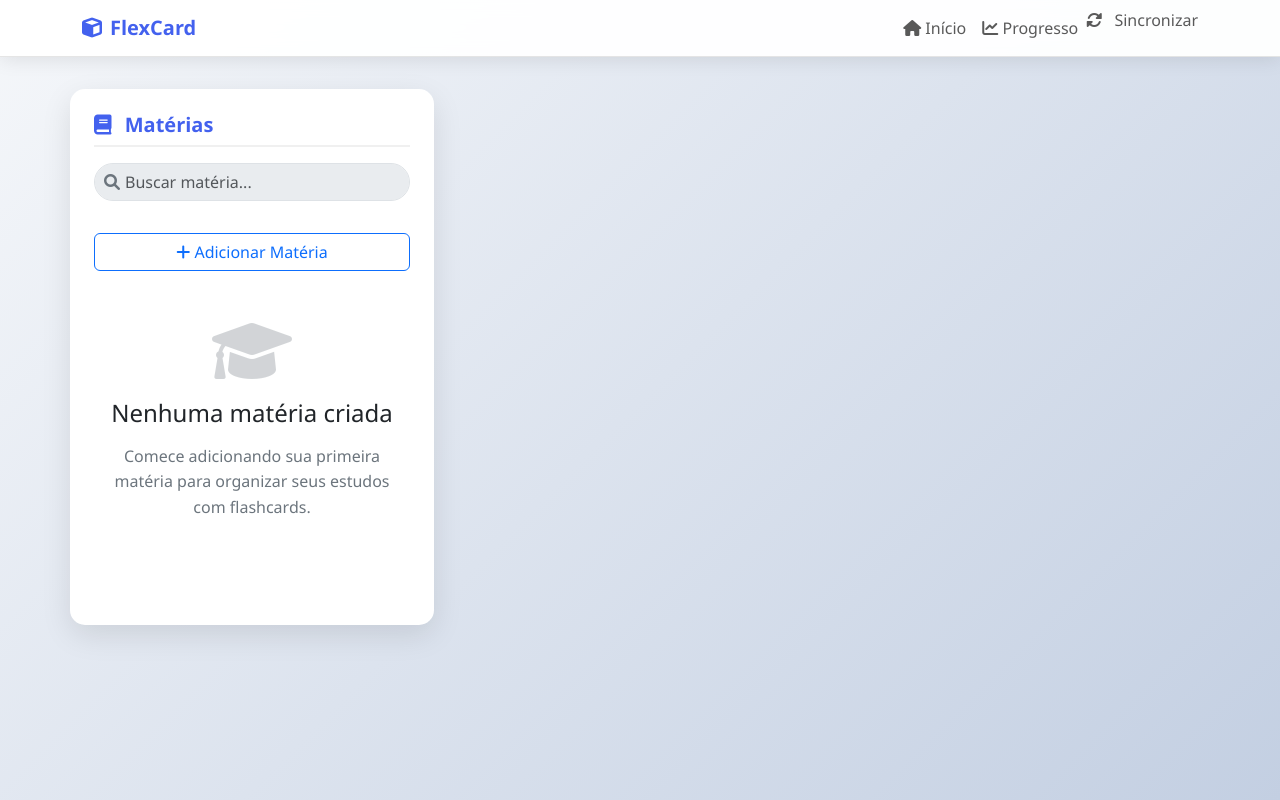
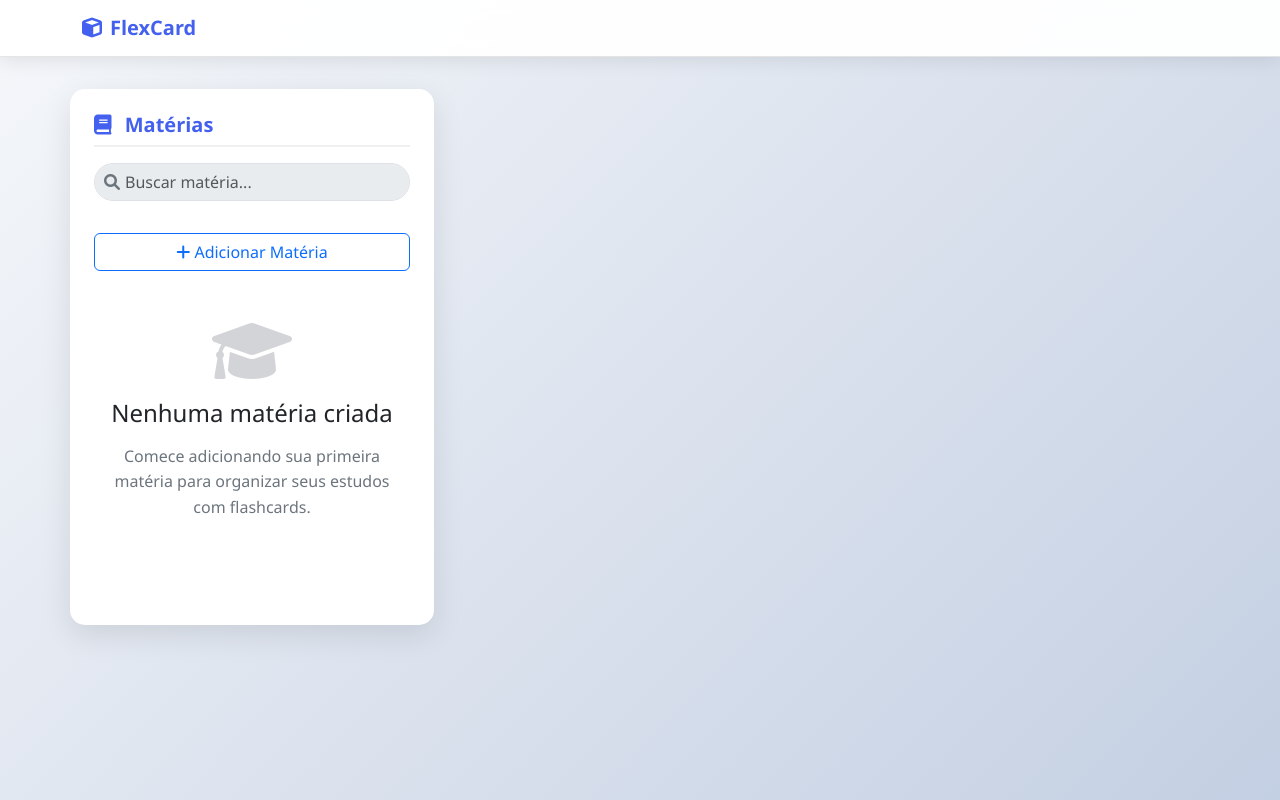
Before and after one commit to MarcusDevLink/flexcard, a plain HTML site: page index.html in a window 1280 px wide. Drawn offline with nearby package versions, Linux system fonts and the light colour scheme.

Commit message:
arrumando a altura do botão e tirando o menu

```diff
--- a/index.html
+++ b/index.html
@@ -562,25 +562,6 @@
                 <i class="fas fa-cube me-2" style="color: var(--primary-color);"></i>
                 <span class="fw-bold" style="color: var(--primary-color);">FlexCard</span>
             </a>
-            <button class="navbar-toggler" type="button" data-bs-toggle="collapse" data-bs-target="#navbarNav">
-                <span class="navbar-toggler-icon"></span>
-            </button>
-            <div class="collapse navbar-collapse" id="navbarNav">
-                <ul class="navbar-nav ms-auto">
-                    <li class="nav-item">
-                        <a class="nav-link" href="#"><i class="fas fa-home"></i> Início</a>
-                    </li>
-                    <li class="nav-item">
-                        <a class="nav-link" href="#"><i class="fas fa-chart-line"></i> Progresso</a>
-                    </li>
-                    <li class="nav-item">
-                        <button class="nav-link btn btn-link p-0" id="syncDataBtn">
-                            <i class="fas fa-sync-alt sync-icon"></i> Sincronizar
-                        </button>
-                    </li>
-                </ul>
-            </div>
-        </div>
     </nav>
 
     <div class="container main-container">
@@ -681,7 +662,7 @@
                     </div>
 
                     <div class="text-center mt-3">
-                        <button class="btn btn-outline-primary" id="shuffleCardsBtn">
+                        <button class="btn btn-outline-primary mt-2 id="shuffleCardsBtn">
                             <i class="fas fa-random shuffle-icon"></i> Embaralhar Flashcards
                         </button>
                         <button class="btn btn-outline-primary mt-2" id="addFlashcardBtn">
```
